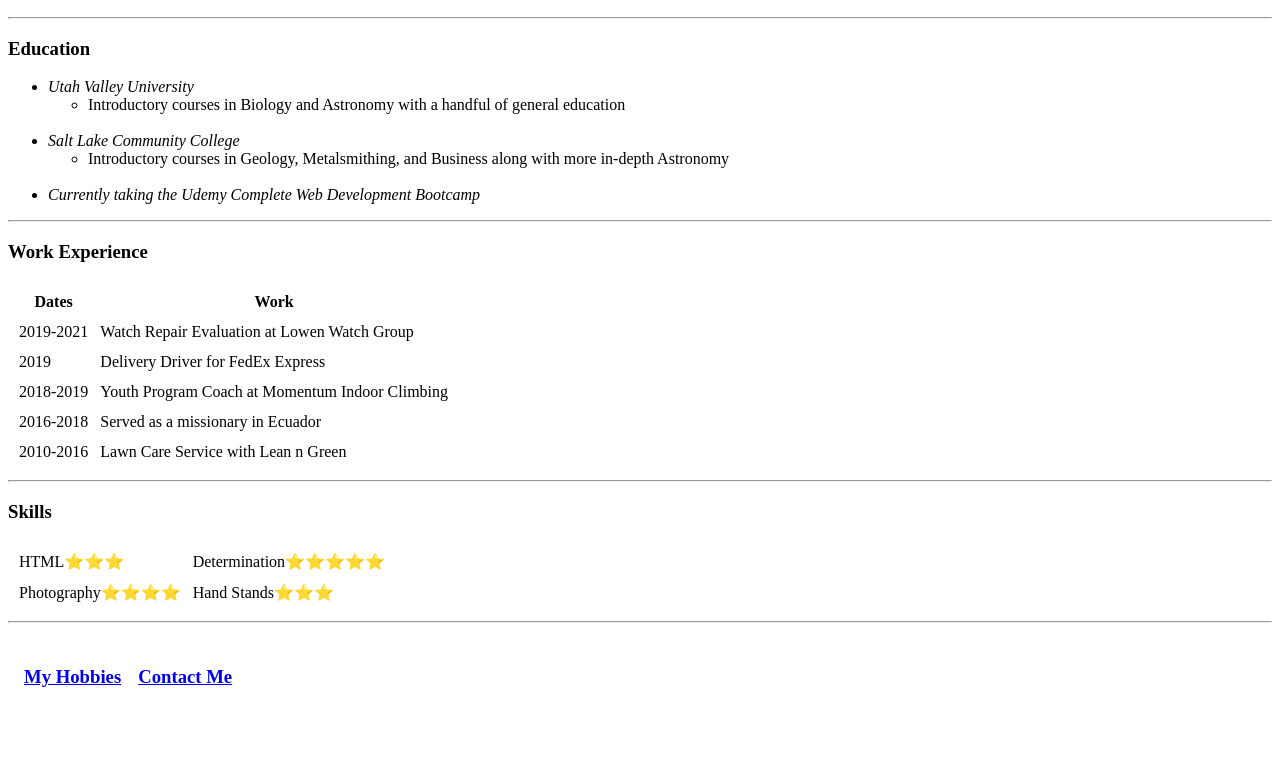
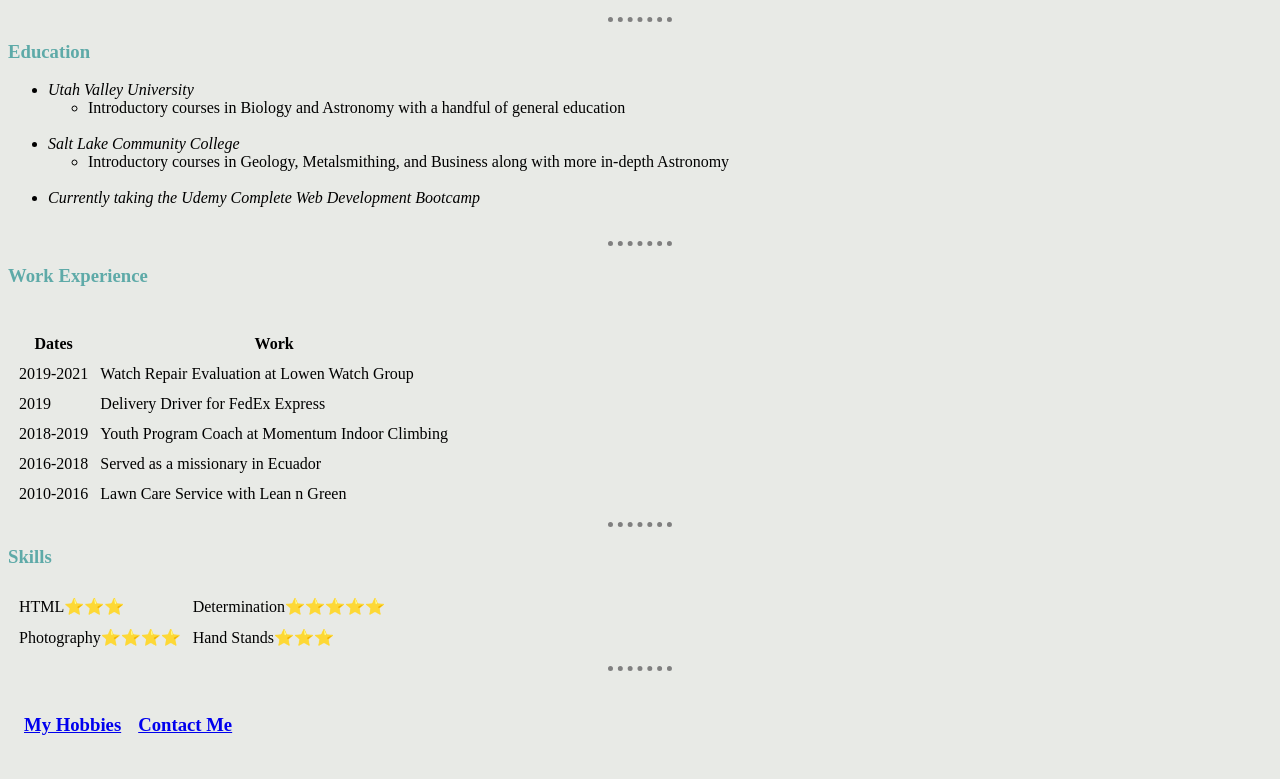
Before and after one commit to Jrewel/Personal-Site, a plain HTML site: page index.html in a window 1280 px wide. Shown: the part 295-1074 px from the top of the page. Before the commit the page ends 1026 px from the top, so only its background shows below. Drawn offline with Linux system fonts and the light colour scheme; files that its build step writes are made by us from their sources.

Commit message:
v.2.0
Added colors to background and headers

```diff
--- a/index.html
+++ b/index.html
@@ -4,9 +4,12 @@
 <head>
   <meta charset="utf-8">
   <title>Jakson's Personal Site</title>
+  <link rel="stylesheet" href="css/styles.css">
+
 </head>
 
 <body>
+</body>
 <table cellspacing=20>
   <tr>
     <td><img src="https://avatars0.githubusercontent.com/u/76876544?s=460&u=8d5da9ea6315e902d524a61a5e8b7ab78a97fd6c&v=4" height="250" width="250" alt="Jakson's profile picture"></td>
@@ -32,7 +35,7 @@
     </ul>
     <br>
   <li><em>Currently taking the Udemy Complete Web Development Bootcamp</em></li>
-
+<br>
 </ul>
 <hr>
 <h3>Work Experience</h3>
@@ -66,7 +69,7 @@
     </tr>
   </tbody>
   <tfoot>
-
+<br>
 </table>
 <hr>
 <h3>Skills</h3>
```
Lines whose indentation alone changed are shown as unchanged.
